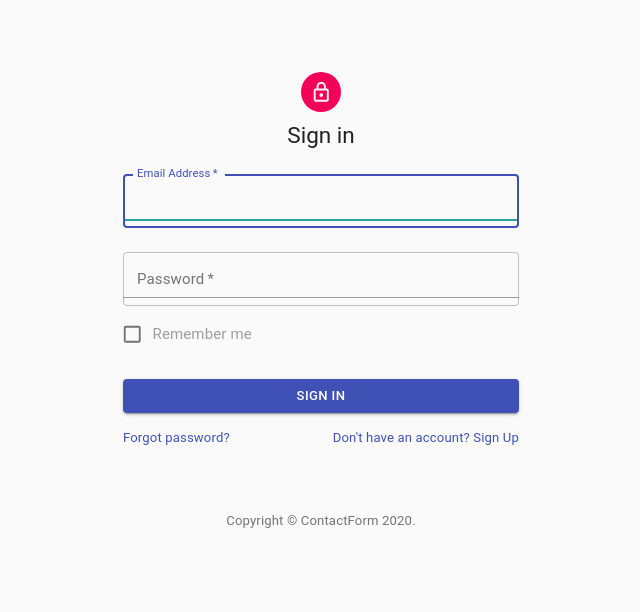
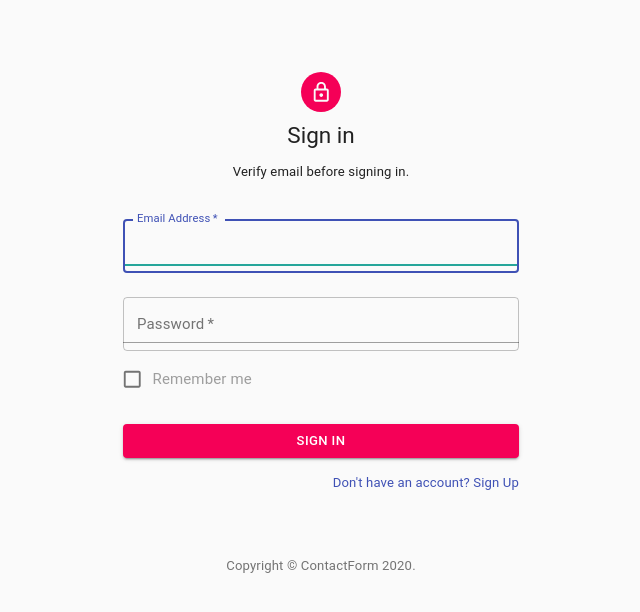
Before and after one commit to tjlyttles/contact-form-challenge, a React (Create React App) app: page /signin in a window 1280 px wide. Shown: the top 612 px of the page, without its empty margins (319-959 px from the left). Built offline with nearby package versions, Linux system fonts and the light colour scheme; what aws-amplify would draw is missing.

Commit message:
added sign in authentication and conditional rendering

```diff
--- a/src/App.js
+++ b/src/App.js
@@ -1,24 +1,57 @@
-import React, { useEffect } from "react";
-import { BrowserRouter as Router, Route, Switch } from "react-router-dom";
+import React, { useEffect, useState } from "react";
+import { Router, Route, Switch } from "react-router-dom";
 import Register from "./pages/Register";
 import SignIn from "./pages/SignIn";
 import Contact from "./pages/Contact";
+import history from "./utility/history";
 import "materialize-css/dist/css/materialize.min.css";
 import M from "materialize-css/dist/js/materialize.min.js";
 import "./App.css";
 
 function App() {
+  const [state, setState] = useState({
+    isAuthenticated: false,
+    user: null
+  });
+
+  const { isAuthenticated, user } = state;
+
+  const setAuthStatus = authenticated => {
+    setState({ ...state, isAuthenticated: authenticated });
+  };
+  const setUser = user => {
+    setState({ ...state, user: user });
+  };
+
+  const authProps = {
+    isAuthenticated: isAuthenticated,
+    user: user,
+    setAuthStatus: setAuthStatus,
+    setUser: setUser
+  };
   useEffect(() => {
     // Init materailize js
     M.AutoInit();
   });
   return (
     <div className="App">
-      <Router>
+      <Router history={history}>
         <Switch>
-          <Route exact path="/" component={Contact} />
-          <Route exact path="/signin" component={SignIn} />
-          <Route exact path="/register" component={Register} />
+          <Route
+            exact
+            path="/"
+            render={props => <Contact {...props} auth={authProps} />}
+          />
+          <Route
+            exact
+            path="/signin"
+            render={props => <SignIn {...props} auth={authProps} />}
+          />
+          <Route
+            exact
+            path="/register"
+            render={props => <Register {...props} auth={authProps} />}
+          />
         </Switch>
       </Router>
     </div>
--- a/src/pages/Contact.js
+++ b/src/pages/Contact.js
@@ -1,4 +1,4 @@
-import React, { useState } from "react";
+import React, { useState, Fragment } from "react";
 import Avatar from "@material-ui/core/Avatar";
 import Button from "@material-ui/core/Button";
 import CssBaseline from "@material-ui/core/CssBaseline";
@@ -48,7 +48,7 @@ const useStyles = makeStyles(theme => ({
   }
 }));
 
-const Contact = () => {
+const Contact = props => {
   const classes = useStyles();
   const [state, setState] = useState({
     name: "",
@@ -61,9 +61,9 @@ const Contact = () => {
     contentError: false,
     alert: ""
   });
-
   const { name, email, content } = state;
   const { nameError, emailError, contentError, alert } = errors;
+
   // Updates state change
   const handleChange = e => {
     setState({ ...state, [e.target.name]: e.target.value });
@@ -148,9 +148,46 @@ const Contact = () => {
         M.toast({ html: "Hmm.. an error occured" });
       });
   };
+  if (!props.auth.isAuthenticated && !props.auth.user) {
+    return (
+      <div className={classes.paper}>
+        <Typography component="h1" variant="h3" mt={3}>
+          {"Send Me A Message"}
+        </Typography>
+        <Typography component="h3" variant="h5">
+          {"Sign up to use our contact form."}
+        </Typography>
+
+        <Button
+          href="/register"
+          type="button"
+          color="primary"
+          variant="contained"
+        >
+          Register
+        </Button>
+
+        <Typography component="h3" variant="h5">
+          {"Already have an account?"}
+        </Typography>
+
+        <Button href="/signin" color="primary" variant="contained">
+          Sign In
+        </Button>
+        <Box mt={8}>
+        <Copyright />
+      </Box>
+      </div>
+    );
+  }
   return (
     <Container component="main" maxWidth="xs">
       <CssBaseline />
+
+      <Fragment>
+        <Typography component="h1" variant="h5">
+          Welcome {props.auth.user.username}
+        </Typography>
         <div className={classes.paper}>
           <Avatar className={classes.avatar}>
             <ContactMailIcon />
@@ -175,7 +212,9 @@ const Contact = () => {
               id="name"
               onChange={handleChange}
             />
-          {nameError && <small className={classes.formError}> {alert} </small>}
+            {nameError && (
+              <small className={classes.formError}> {alert} </small>
+            )}
             <TextField
               variant="outlined"
               margin="normal"
@@ -187,7 +226,9 @@ const Contact = () => {
               autoComplete="email"
               onChange={handleChange}
             />
-          {emailError && <small className={classes.formError}> {alert}</small>}
+            {emailError && (
+              <small className={classes.formError}> {alert}</small>
+            )}
             <TextField
               variant="outlined"
               margin="normal"
@@ -217,6 +258,8 @@ const Contact = () => {
             </Button>
           </form>
         </div>
+      </Fragment>
+
       <Box mt={8}>
         <Copyright />
       </Box>
--- a/src/pages/Register.js
+++ b/src/pages/Register.js
@@ -1,13 +1,10 @@
 import React, { useState } from "react";
-import { withRouter } from "react-router";
 import FormErrors from "../FormErrors";
 import Validate from "../utility/FormValidation";
 import Avatar from "@material-ui/core/Avatar";
 import Button from "@material-ui/core/Button";
 import CssBaseline from "@material-ui/core/CssBaseline";
 import TextField from "@material-ui/core/TextField";
-import FormControlLabel from "@material-ui/core/FormControlLabel";
-import Checkbox from "@material-ui/core/Checkbox";
 import Link from "@material-ui/core/Link";
 import Grid from "@material-ui/core/Grid";
 import Box from "@material-ui/core/Box";
@@ -45,12 +42,15 @@ const useStyles = makeStyles(theme => ({
     width: "100%", // Fix IE 11 issue.
     marginTop: theme.spacing(3)
   },
+  formError: {
+    color: "red"
+  },
   submit: {
     margin: theme.spacing(3, 0, 2)
   }
 }));
 
-const Register = () => {
+const Register = props => {
   const classes = useStyles();
   const [state, setState] = useState({
     username: "",
@@ -94,7 +94,7 @@ const Register = () => {
         attributes: { email: email }
       });
       console.log(signUpResponse);
-      this.props.history.push("/");
+      props.history.push("/signin");
     } catch (error) {
       let err = null;
       !error.message ? (err = { message: error }) : (err = error);
@@ -165,7 +165,6 @@ const Register = () => {
                 fullWidth
                 label="Password"
                 type="password"
-                id="password"
                 autoComplete="current-password"
               />
             </Grid>
@@ -180,7 +179,6 @@ const Register = () => {
                 fullWidth
                 label="Confirm password"
                 type="password"
-                autoComplete="current-password"
               />
             </Grid>
           </Grid>
@@ -209,4 +207,4 @@ const Register = () => {
   );
 };
 
-export default withRouter(Register);
+export default Register;
--- a/src/pages/SignIn.js
+++ b/src/pages/SignIn.js
@@ -1,4 +1,6 @@
-import React from "react";
+import React, { useState } from "react";
+import FormErrors from "../FormErrors";
+import Validate from "../utility/FormValidation";
 import Avatar from "@material-ui/core/Avatar";
 import Button from "@material-ui/core/Button";
 import CssBaseline from "@material-ui/core/CssBaseline";
@@ -12,6 +14,7 @@ import LockOutlinedIcon from "@material-ui/icons/LockOutlined";
 import Typography from "@material-ui/core/Typography";
 import { makeStyles } from "@material-ui/core/styles";
 import Container from "@material-ui/core/Container";
+import { Auth } from "aws-amplify";
 
 function Copyright() {
   return (
@@ -41,13 +44,69 @@ const useStyles = makeStyles(theme => ({
     width: "100%", // Fix IE 11 issue.
     marginTop: theme.spacing(1)
   },
+  formError: {
+    color: "red"
+  },
   submit: {
     margin: theme.spacing(3, 0, 2)
   }
 }));
 
-const SignIn = () => {
+const SignIn = props => {
   const classes = useStyles();
+  const [state, setState] = useState({
+    email: "",
+    password: "",
+    errors: {
+      cognito: null,
+      blankfield: false,
+      passwordmatch: false
+    }
+  });
+
+  const onInputChange = event => {
+    setState({ ...state, [event.target.id]: event.target.value });
+    document.getElementById(event.target.id).classList.remove("is-danger");
+  };
+  const clearErrorState = () => {
+    setState({
+      ...state,
+      errors: {
+        cognito: null,
+        blankfield: false,
+        passwordmatch: false
+      }
+    });
+  };
+  const handleSubmit = async event => {
+    event.preventDefault();
+
+    // Form validation
+    clearErrorState();
+    const error = Validate(event, state);
+    if (error) {
+      setState({ ...state, errors: error });
+    }
+    const { email, password } = state;
+
+    // AWS Cognito integration here
+    try {
+      const user = await Auth.signIn(email, password);
+      console.log(user);
+      props.auth.setAuthStatus(true);
+      props.auth.setUser(user);
+      props.history.push("/");
+    } catch (error) {
+      let err = null;
+      !error.message ? (err = { message: error }) : (err = error);
+      setState({
+        ...state,
+        errors: {
+          cognito: err
+        }
+      });
+    }
+  };
   return (
     <Container component="main" maxWidth="xs">
       <CssBaseline />
@@ -58,7 +117,9 @@ const SignIn = () => {
         <Typography component="h1" variant="h5">
           Sign in
         </Typography>
-        <form className={classes.form} noValidate>
+        <p>Verify email before signing in.</p>
+        <FormErrors style={classes.formError} formerrors={state.errors} />
+        <form className={classes.form} noValidate onSubmit={handleSubmit}>
           <TextField
             variant="outlined"
             margin="normal"
@@ -69,6 +130,7 @@ const SignIn = () => {
             name="email"
             autoComplete="email"
             autoFocus
+            onChange={onInputChange}
           />
           <TextField
             variant="outlined"
@@ -80,6 +142,7 @@ const SignIn = () => {
             type="password"
             id="password"
             autoComplete="current-password"
+            onChange={onInputChange}
           />
           <FormControlLabel
             control={<Checkbox value="remember" color="primary" />}
@@ -89,16 +152,16 @@ const SignIn = () => {
             type="submit"
             fullWidth
             variant="contained"
-            color="primary"
+            color="secondary"
             className={classes.submit}
           >
             Sign In
           </Button>
           <Grid container>
             <Grid item xs>
-              <Link href="#" variant="body2">
+              {/* <Link href="#" variant="body2">
                 Forgot password?
-              </Link>
+              </Link> */}
             </Grid>
             <Grid item>
               <Link href="/register" variant="body2">
--- a/src/utility/FormValidation.js
+++ b/src/utility/FormValidation.js
@@ -11,8 +11,8 @@ function validateForm(event, state) {
     document.getElementById("username").classList.add("is-danger");
     return { blankfield: true };
   }
-    if (state.hasOwnProperty("firstname") && state.firstname === "") {
-      document.getElementById("firstname").classList.add("is-danger");
+  if (state.hasOwnProperty("name") && state.firstname === "") {
+    document.getElementById("name").classList.add("is-danger");
     return { blankfield: true };
   }
   if (state.hasOwnProperty("lastname") && state.lastname === "") {
--- /dev/null
+++ b/src/utility/history.js
@@ -0,0 +1,3 @@
+import { createBrowserHistory} from 'history';
+
+export default createBrowserHistory();
```
Lines whose indentation alone changed are shown as unchanged.
